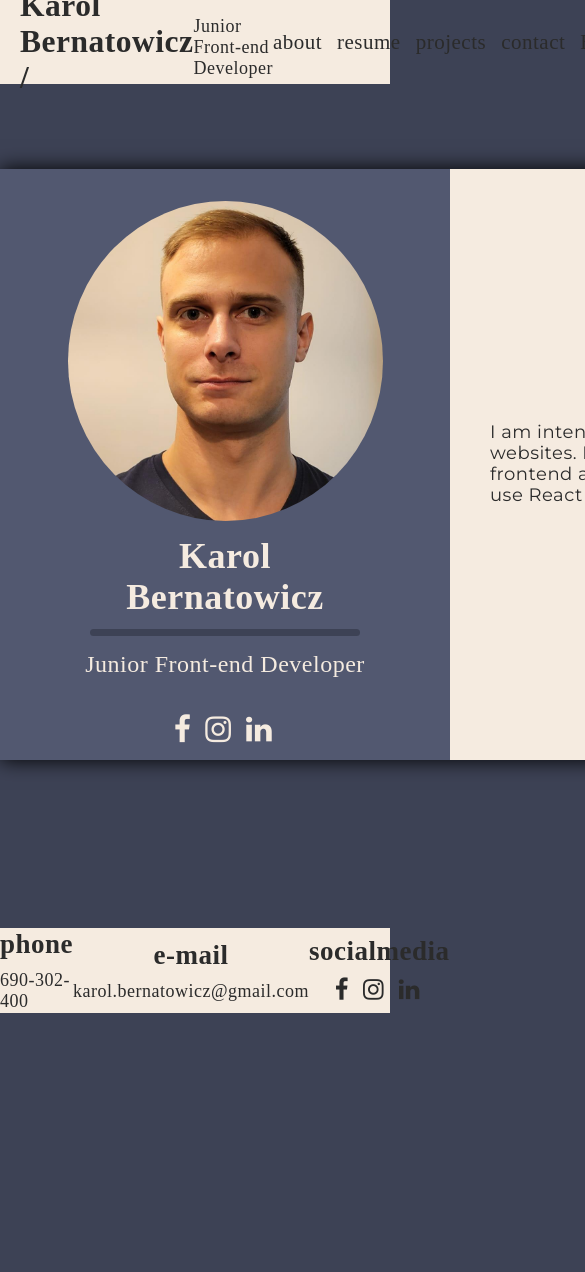
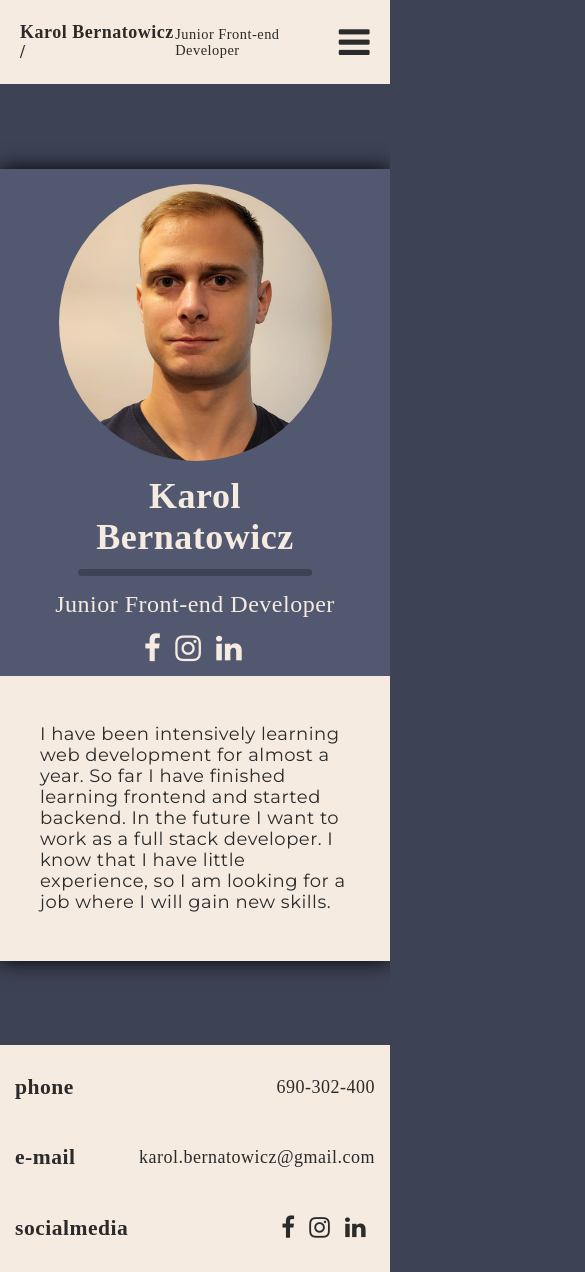
Before and after one commit to karollion/cv1, a React (Create React App) app: page / in a window 390 px wide. Shown: the top 1272 px of the page, 585 px wide, since content can reach past the window. Before the commit the page ends 1013 px from the top, so only its background shows below. Built offline with nearby package versions, Linux system fonts and the light colour scheme; a web font is replaced by a local one.

Commit message:
Add for mobile screens

```diff
--- a/src/components/Footer/Footer.module.scss
+++ b/src/components/Footer/Footer.module.scss
@@ -8,3 +8,12 @@
   justify-content: space-around;
   z-index: 3;
 }
+
+@media (max-width: 768px) {
+  .footer{
+    padding: 15px 15px;
+    flex-direction: column;
+    height: auto;
+    gap: 15px;
+  }
+}
--- a/src/components/Hero/Hero.js
+++ b/src/components/Hero/Hero.js
@@ -25,6 +25,11 @@ const Hero = () => {
   return (
     <div className={styles.hero}>
       <h2 className={styles.name} onClick={handleClick} >Karol Bernatowicz / <span>{interfElem[0].job}</span></h2>
+      <input className ={styles.input} id="toggle" type="checkbox"/>
+      <label className={styles.menuButton} htmlFor="toggle">
+        <i className="fa fa-bars"></i>
+      </label>
+      <div className={styles.menu}>
         <ul className={styles.nav}>
           <NavLink id={0} >{interfElem[0].about}</NavLink>
           <NavLink id={1} >{interfElem[0].resume}</NavLink>
@@ -33,6 +38,7 @@ const Hero = () => {
           <li onClick={languageClick} >{language}</li>
         </ul>
       </div>
+    </div>
   );
 };
 
--- a/src/components/Hero/Hero.module.scss
+++ b/src/components/Hero/Hero.module.scss
@@ -15,16 +15,15 @@
   span {
     font-size: $base-size * 1.5;
     font-weight: 500;
-    margin-top: 10px;
+
   }
-}
 
-.nav {
-  list-style-type: none;
-  margin: 0;
-  padding: 0;
-  display: flex;
-  gap: 15px;
+  ul {
+    list-style-type: none;
+    display: flex;
+    gap: 15px;
+    background: $color-light;
+  }
 
   li {
     display: flex;
@@ -33,6 +32,9 @@
     height: 100%;
     cursor: pointer;
   }
+  .input,label{
+    display: none;
+  }
 }
 
 .name {
@@ -40,3 +42,47 @@
   align-items: center;
   cursor: pointer;
 }
+
+
+@media (max-width: 768px) {
+  .hero {
+    position: relative;
+
+    h2{
+      font-size: $base-size * 1.5;
+    }
+
+    span {
+      font-size: $base-size * 1.2;
+    }
+
+    .menu {
+        overflow: hidden;
+        position: absolute;
+        top: 50px;
+        left: 0;
+        width: 100%;
+        height: 0;
+
+        ul {
+          flex-direction: column;
+          align-items: center;
+          padding: 10px;
+        }
+    }
+
+    label {
+        display: inline-flex;
+        cursor: pointer;
+        font-size: $base-size * 3;
+    }
+
+    i {
+      line-height: 10vh;
+    }
+
+    .input:checked ~ .menu {
+        height: 300px;
+    }
+}
+}
--- a/src/components/Home/Home.module.scss
+++ b/src/components/Home/Home.module.scss
@@ -9,7 +9,7 @@
 }
 
 .container {
-  width: 900px;
+  max-width: 900px;
   height: 70vh;
   z-index: 2;
   margin: 10vh auto;
@@ -45,6 +45,7 @@
   display: flex;
   justify-content: center;
   align-items: center;
+  padding: 10px 0;
   background: $color-medium;
   a {
     color: $color-light;
@@ -88,3 +89,15 @@
   background-color: $color-dark;
   border-radius: 5px;
 }
+
+@media (max-width: 768px) {
+  .container {
+    width: 100%;
+    height: 100%;
+    flex-direction: column;
+  }
+
+  .imageContainer,.info {
+    width: 100%;
+  }
+}
--- a/src/components/Icon/Icon.module.scss
+++ b/src/components/Icon/Icon.module.scss
@@ -2,7 +2,7 @@
 
 .icons {
   display: flex;
-  gap: 25px;
+  gap: 35px;
 
   span {
     font-size: 0px;
--- a/src/components/Info/Info.js
+++ b/src/components/Info/Info.js
@@ -4,7 +4,7 @@ const Info = props => {
     return (
       <div className={styles.info}>
         <h2>{props.title}</h2>
-        <div>{props.data}</div>
+        <div className={styles.data}>{props.data}</div>
       </div>
     );
 };
--- a/src/components/Info/Info.module.scss
+++ b/src/components/Info/Info.module.scss
@@ -9,6 +9,21 @@
   gap: 10px;
 }
 
-a {
+.data {
   font-size: $base-size * 1.5;
 }
+
+@media (max-width: 768px) {
+  .info{
+    font-size: $base-size * 1.2;
+    padding: 15px 0;
+    flex-flow: row;
+    justify-content: space-between;
+    height: auto;
+    gap: 15px;
+  }
+
+  .data {
+    font-size: $base-size * 1.5;
+  }
+}
--- a/src/components/Project/Project.module.scss
+++ b/src/components/Project/Project.module.scss
@@ -43,6 +43,8 @@
 }
 
 .lebels {
+  width: 100%;
   display: flex;
+  flex-wrap: wrap;
   gap: 10px;
 }
--- a/src/redux/initialStateEN.js
+++ b/src/redux/initialStateEN.js
@@ -1,5 +1,5 @@
 const initialState = {
-  about: 'I am intensively learning to create websites. For now, I have finished the frontend and started the backend. I use React to create pages.',
+  about: 'I have been intensively learning web development for almost a year. So far I have finished learning frontend and started backend. In the future I want to work as a full stack developer. I know that I have little experience, so I am looking for a job where I will gain new skills.',
 
   experience: [
     {
@@ -44,14 +44,6 @@ const initialState = {
       city: 'Gdynia',
       position: 'Engineer',
       details: 'Electrical department. Specialization in marine electroautomation',
-    },
-    {
-      id: 3,
-      years: '2005 - 2009',
-      institution: 'PZS nr.1',
-      city: 'Kościerzyna',
-      position: 'Technician',
-      details: 'Economics direction',
     },
   ],
 
@@ -121,7 +113,7 @@ const initialState = {
         },
       ],
       img: 'cvpage',
-      about: 'My home page.',
+      about: 'My home page. It contains a few sentences about me, information about my professional experience and education. There are also projects made by me.',
       link: 'https://karollion.github.io',
     },
     {
--- a/src/redux/initialStatePL.js
+++ b/src/redux/initialStatePL.js
@@ -1,5 +1,5 @@
 const initialState = {
-  about: 'Intensywnie uczę się tworzenia stron internetowych. Na razie skończyłem frontend i zacząłem backend. Używam Reacta do tworzenia stron.',
+  about: 'Od prawie roku intensywnie uczę się tworzenia stron internetowych. Do tej pory ukończyłem naukę frontendu i zacząłem backend. W przyszłości chcę pracować jako full stack developer. Wiem że mam mało doświadczenia dlatego poszukuje pracy w której zdobęde nowe umiejętności.',
 
   experience: [
     {
@@ -45,14 +45,7 @@ const initialState = {
       position: 'Inżynier',
       details: 'Wydział elektryczny. Specjalizacja elektroautomatyka okrętowa',
     },
-    {
-      id: 3,
-      years: '2005 - 2009',
-      institution: 'PZS nr.1',
-      city: 'Kościerzyna',
-      position: 'Technik',
-      details: 'Kierunek ekonomia',
-    },
+
   ],
 
   skills: [
@@ -62,7 +55,7 @@ const initialState = {
     },
     {
       id: 2,
-      name: 'Analityczne myslenie',
+      name: 'Analityczne myślenie',
     },
     {
       id: 3,
@@ -121,7 +114,7 @@ const initialState = {
         },
       ],
       img: 'cvpage',
-      about: 'Moja strona domowa.',
+      about: 'Moja strona domowa. Zawiera kilka zdań o mnie, informacje o doświadczeniu zawodowym i wykształceniu. Znajdują się tutaj również wykonane przezemnie projekty.',
       link: 'https://karollion.github.io',
     },
     {
```
Lines whose indentation alone changed are shown as unchanged.
